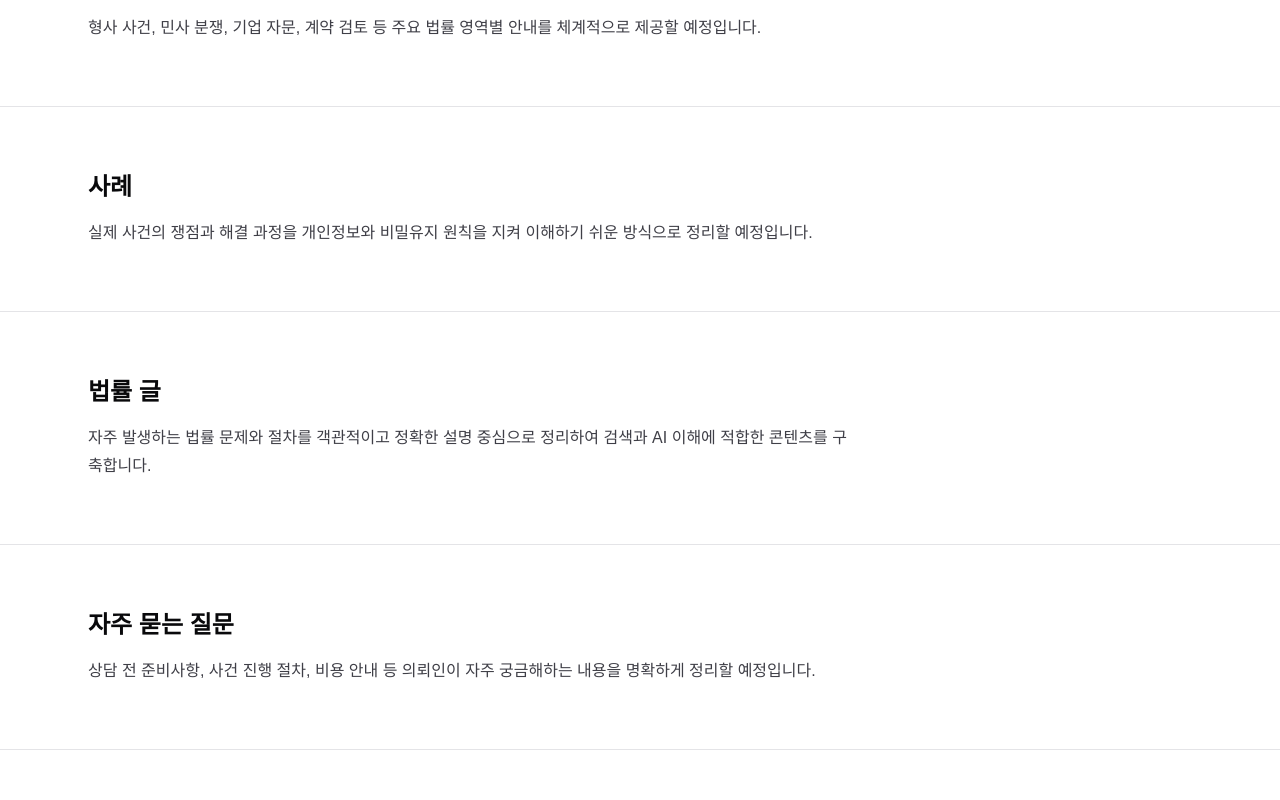
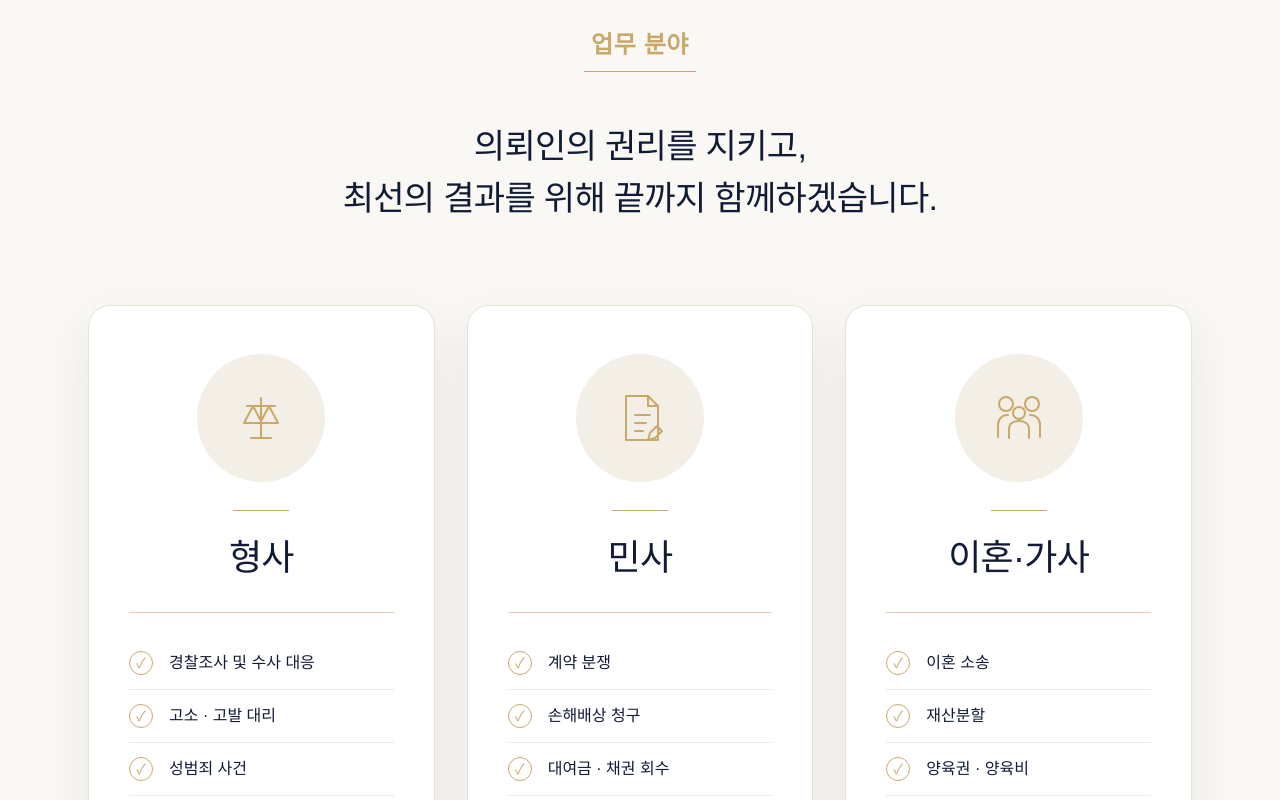
Before and after one commit to BlueCherryB/jeongcheon-homepage, a Next.js app: page / in a window 1280 px wide. Shown: the part 1820-2620 px from the top of the page. Built offline with nearby package versions, Linux system fonts and the light colour scheme; a web font is replaced by a local one.

Commit message:
feat: implement attorney introduction section

```diff
--- a/src/components/home/PracticeSection.tsx
+++ b/src/components/home/PracticeSection.tsx
@@ -1,16 +1,150 @@
-import { Section } from "@/components/ui/Section";
+import { Button } from "@/components/ui/Button";
+import { Container } from "@/components/ui/Container";
 import { SectionHeading } from "@/components/ui/SectionHeading";
 import { homepageContent } from "@/data/homepage";
+
+type PracticeIconProps = {
+  type: "scale" | "document" | "family";
+};
+
+function PracticeIcon({ type }: PracticeIconProps) {
+  if (type === "scale") {
+    return (
+      <svg
+        aria-hidden="true"
+        className="h-16 w-16"
+        fill="none"
+        viewBox="0 0 64 64"
+      >
+        <path
+          d="M32 12v40M18 20h28M24 20l-9 17h18L24 20ZM40 20l-9 17h18L40 20ZM22 52h20"
+          stroke="currentColor"
+          strokeLinecap="round"
+          strokeLinejoin="round"
+          strokeWidth="2"
+        />
+      </svg>
+    );
+  }
+
+  if (type === "document") {
+    return (
+      <svg
+        aria-hidden="true"
+        className="h-16 w-16"
+        fill="none"
+        viewBox="0 0 64 64"
+      >
+        <path
+          d="M18 10h22l10 10v34H18V10ZM40 10v10h10M27 29h15M27 37h11M27 45h8M42 47l7-7 5 5-7 7-7 2 2-7Z"
+          stroke="currentColor"
+          strokeLinecap="round"
+          strokeLinejoin="round"
+          strokeWidth="2"
+        />
+      </svg>
+    );
+  }
+
+  return (
+    <svg
+      aria-hidden="true"
+      className="h-16 w-16"
+      fill="none"
+      viewBox="0 0 64 64"
+    >
+      <path
+        d="M19 25a7 7 0 1 0 0-14 7 7 0 0 0 0 14ZM45 25a7 7 0 1 0 0-14 7 7 0 0 0 0 14ZM32 33a6 6 0 1 0 0-12 6 6 0 0 0 0 12ZM11 51V39c0-6 4-10 10-10M53 51V39c0-6-4-10-10-10M22 52V43c0-5 4-8 10-8s10 3 10 8v9"
+        stroke="currentColor"
+        strokeLinecap="round"
+        strokeLinejoin="round"
+        strokeWidth="2"
+      />
+    </svg>
+  );
+}
 
 export function PracticeSection() {
   const { practice } = homepageContent;
 
   return (
-    <Section id={practice.id}>
-      <SectionHeading
-        title={practice.title}
-        description={practice.description}
-      />
-    </Section>
+    <section id={practice.id} className="bg-[#FAF8F4]">
+      <Container className="py-24 lg:py-32">
+        <div className="text-center">
+          <div className="inline-flex flex-col items-center">
+            <p className="text-xl font-semibold tracking-wide text-[#C8A96A] sm:text-2xl">
+              {practice.eyebrow}
+            </p>
+            <span
+              aria-hidden="true"
+              className="mt-2.5 h-px w-28 bg-[#C8A96A]"
+            />
+          </div>
+
+          <SectionHeading
+            title={practice.message}
+            titleClassName="font-chosun mx-auto mt-12 max-w-4xl whitespace-pre-line text-[28px] font-normal leading-[1.55] tracking-[-0.02em] text-[#111B36] sm:text-[32px] lg:text-[34px]"
+          />
+        </div>
+
+        <div className="mt-20 grid gap-8 md:grid-cols-2 lg:grid-cols-3">
+          {practice.areas.map((area) => (
+            <article
+              key={area.title}
+              className="group flex min-h-[520px] flex-col rounded-[22px] border border-[#E8E2D7] bg-white px-10 py-12 shadow-[0_18px_50px_rgba(17,27,54,0.07)] transition duration-300 ease-out hover:-translate-y-1.5 hover:border-[#C8A96A]/70 hover:shadow-[0_24px_70px_rgba(17,27,54,0.12)]"
+            >
+              <div className="mx-auto flex h-32 w-32 items-center justify-center rounded-full bg-[#F3EEE6] text-[#C8A96A]">
+                <PracticeIcon type={area.icon} />
+              </div>
+
+              <span
+                aria-hidden="true"
+                className="mx-auto mt-7 h-px w-14 bg-[#C8A96A]"
+              />
+
+              <h3 className="font-chosun mt-6 text-center text-[36px] font-normal leading-tight tracking-[-0.02em] text-[#111B36]">
+                {area.title}
+              </h3>
+
+              <span
+                aria-hidden="true"
+                className="mt-8 h-px w-full bg-[#C8A96A]/55"
+              />
+
+              <ul className="mt-6">
+                {area.items.map((item) => (
+                  <li
+                    key={item}
+                    className="flex items-center gap-4 border-b border-[#E8E2D7]/70 py-3.5 text-base font-medium text-[#111B36] last:border-b-0"
+                  >
+                    <span
+                      aria-hidden="true"
+                      className="flex h-6 w-6 shrink-0 items-center justify-center rounded-full border border-[#C8A96A] text-sm leading-none text-[#C8A96A]"
+                    >
+                      ✓
+                    </span>
+                    <span>{item}</span>
+                  </li>
+                ))}
+              </ul>
+
+              <Button
+                  href={area.href}
+                  variant="secondary"
+                  className="group/link mx-auto mt-auto translate-y-3 border-transparent bg-transparent px-0 pb-3 pt-4 text-base font-semibold text-[#111B36] hover:bg-transparent hover:text-[#C8A96A] focus-visible:outline-[#C8A96A]"
+                >
+                <span>자세히 보기</span>
+                <span
+                  aria-hidden="true"
+                  className="ml-3 text-[#C8A96A] transition-transform group-hover/link:translate-x-1"
+                >
+                  →
+                </span>
+              </Button>
+            </article>
+          ))}
+        </div>
+      </Container>
+    </section>
   );
 }
--- a/src/data/homepage.ts
+++ b/src/data/homepage.ts
@@ -24,6 +24,20 @@ type AttorneyContent = {
     label: string;
     href: string;
   };
+};
+
+type PracticeArea = {
+  title: string;
+  icon: "scale" | "document" | "family";
+  href: string;
+  items: string[];
+};
+
+type PracticeContent = {
+  id: string;
+  eyebrow: string;
+  message: string;
+  areas: PracticeArea[];
 };
 
 export const homepageContent = {
@@ -75,9 +89,39 @@ export const homepageContent = {
   },
   practice: {
     id: "practice",
-    title: "업무 분야",
-    description:
-      "형사 사건, 민사 분쟁, 기업 자문, 계약 검토 등 주요 법률 영역별 안내를 체계적으로 제공할 예정입니다.",
+    eyebrow: "업무 분야",
+    message:
+      "의뢰인의 권리를 지키고,\n최선의 결과를 위해 끝까지 함께하겠습니다.",
+    areas: [
+      {
+        title: "형사",
+        icon: "scale",
+        href: "#contact",
+        items: [
+          "경찰조사 및 수사 대응",
+          "고소 · 고발 대리",
+          "성범죄 사건",
+          "영장 · 구속 사건",
+        ],
+      },
+      {
+        title: "민사",
+        icon: "document",
+        href: "#contact",
+        items: [
+          "계약 분쟁",
+          "손해배상 청구",
+          "대여금 · 채권 회수",
+          "부동산 분쟁",
+        ],
+      },
+      {
+        title: "이혼·가사",
+        icon: "family",
+        href: "#contact",
+        items: ["이혼 소송", "재산분할", "양육권 · 양육비", "상속 · 유류분"],
+      },
+    ],
   },
   cases: {
     id: "cases",
@@ -122,7 +166,7 @@ export const homepageContent = {
     };
   };
   attorney: AttorneyContent;
-  practice: HomeSectionContent;
+  practice: PracticeContent;
   cases: HomeSectionContent;
   articles: HomeSectionContent;
   faq: HomeSectionContent;
```
